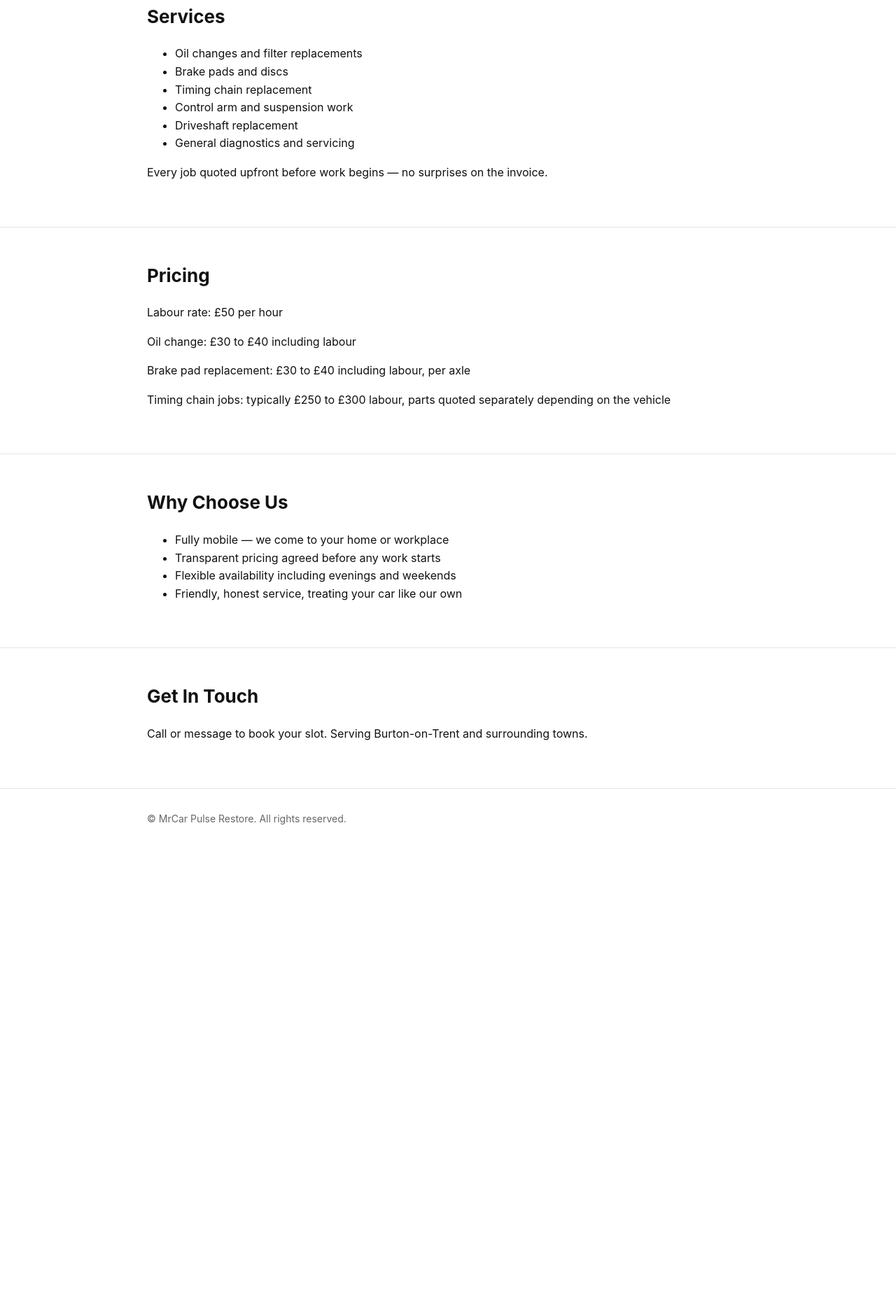
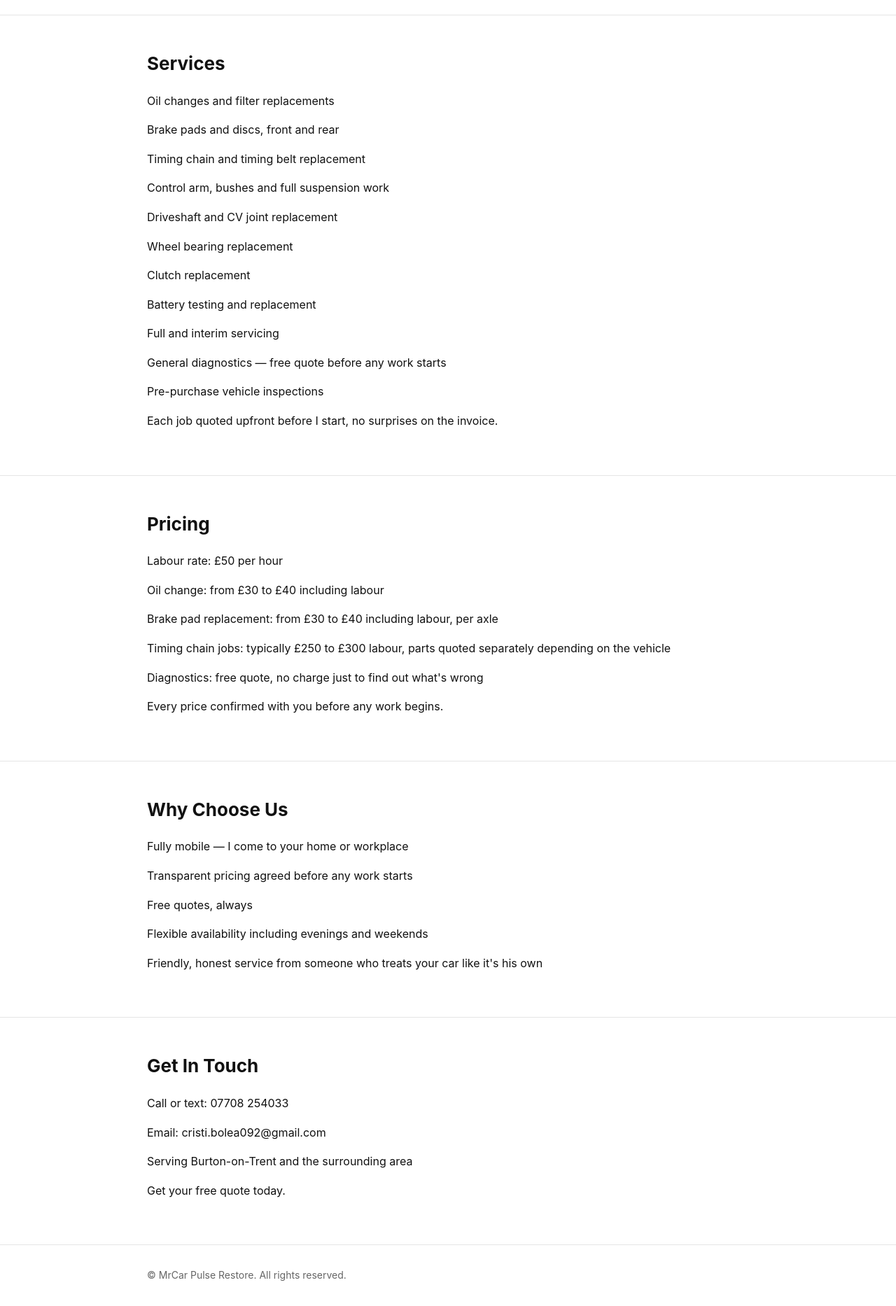
Before and after one commit to ModAvion-sys/carpulserestore, a plain HTML site: page index.html in a window 1280 px wide. Shown: the part 608-2474 px from the top of the page at 70% size. Before the commit the page ends 1821 px from the top, so only its background shows below. Drawn offline with Linux system fonts and the light colour scheme.

Commit message:
publish index.html

```diff
--- a/index.html
+++ b/index.html
@@ -11,12 +11,60 @@
 <a class="brand" href="/">MrCar Pulse Restore</a>
 <nav><a href="/index.html">Home</a><a href="/services.html">Services</a><a href="/contact.html">Contact</a></nav>
 </div></header>
-<section><div class='wrap'><h1>Mobile Mechanic, Driveway to Driveway</h1><p>Professional car repairs and servicing at your home, across Burton-on-Trent and the surrounding area. No garage waiting rooms, no towing your car across town — we come to you.</p></div></section>
-<section><div class='wrap'><h2>About Us</h2><p>MrCar Pulse Restore is a mobile mechanic service built on years of hands-on experience and a simple idea: car repairs shouldn't mean losing a day off work or arranging a lift to a garage. We bring the tools, the parts and the know-how straight to your driveway, working around your schedule, not the other way round.</p></div></section>
-<section><div class='wrap'><h2>Services</h2><ul><li>Oil changes and filter replacements</li><li>Brake pads and discs</li><li>Timing chain replacement</li><li>Control arm and suspension work</li><li>Driveshaft replacement</li><li>General diagnostics and servicing</li></ul><p>Every job quoted upfront before work begins — no surprises on the invoice.</p></div></section>
-<section><div class='wrap'><h2>Pricing</h2><p>Labour rate: £50 per hour</p><p>Oil change: £30 to £40 including labour</p><p>Brake pad replacement: £30 to £40 including labour, per axle</p><p>Timing chain jobs: typically £250 to £300 labour, parts quoted separately depending on the vehicle</p></div></section>
-<section><div class='wrap'><h2>Why Choose Us</h2><ul><li>Fully mobile — we come to your home or workplace</li><li>Transparent pricing agreed before any work starts</li><li>Flexible availability including evenings and weekends</li><li>Friendly, honest service, treating your car like our own</li></ul></div></section>
-<section><div class='wrap'><h2>Get In Touch</h2><p>Call or message to book your slot. Serving Burton-on-Trent and surrounding towns.</p></div></section>
+<section><div class='wrap'>
+<h1>MrCar Pulse Restore — Mobile Mechanic, Driveway to Driveway</h1>
+<p>Professional car repairs and servicing at your home, across Burton-on-Trent and the surrounding area. No garage waiting rooms, no towing your car across town — I come to you.</p>
+<p><strong>Free, no-obligation quotes</strong> on every job. Call or message today and get your price before you commit to anything.</p>
+</div></section>
+
+<section><div class='wrap'>
+<h2>About</h2>
+<p>MrCar Pulse Restore is a mobile mechanic service built on years of hands-on experience and a simple idea — car repairs shouldn't mean losing a day off work or a lift to a garage. I bring the tools, the parts and the know-how straight to your driveway, working around your schedule, not the other way round.</p>
+</div></section>
+
+<section><div class='wrap'>
+<h2>Services</h2>
+<p>Oil changes and filter replacements</p>
+<p>Brake pads and discs, front and rear</p>
+<p>Timing chain and timing belt replacement</p>
+<p>Control arm, bushes and full suspension work</p>
+<p>Driveshaft and CV joint replacement</p>
+<p>Wheel bearing replacement</p>
+<p>Clutch replacement</p>
+<p>Battery testing and replacement</p>
+<p>Full and interim servicing</p>
+<p>General diagnostics — free quote before any work starts</p>
+<p>Pre-purchase vehicle inspections</p>
+<p>Each job quoted upfront before I start, no surprises on the invoice.</p>
+</div></section>
+
+<section><div class='wrap'>
+<h2>Pricing</h2>
+<p>Labour rate: £50 per hour</p>
+<p>Oil change: from £30 to £40 including labour</p>
+<p>Brake pad replacement: from £30 to £40 including labour, per axle</p>
+<p>Timing chain jobs: typically £250 to £300 labour, parts quoted separately depending on the vehicle</p>
+<p>Diagnostics: free quote, no charge just to find out what's wrong</p>
+<p>Every price confirmed with you before any work begins.</p>
+</div></section>
+
+<section><div class='wrap'>
+<h2>Why Choose Us</h2>
+<p>Fully mobile — I come to your home or workplace</p>
+<p>Transparent pricing agreed before any work starts</p>
+<p>Free quotes, always</p>
+<p>Flexible availability including evenings and weekends</p>
+<p>Friendly, honest service from someone who treats your car like it's his own</p>
+</div></section>
+
+<section><div class='wrap'>
+<h2>Get In Touch</h2>
+<p>Call or text: 07708 254033</p>
+<p>Email: cristi.bolea092@gmail.com</p>
+<p>Serving Burton-on-Trent and the surrounding area</p>
+<p>Get your free quote today.</p>
+</div></section>
+
 <footer><div class="wrap">
 &copy; MrCar Pulse Restore. All rights reserved.
 </div></footer>
```
